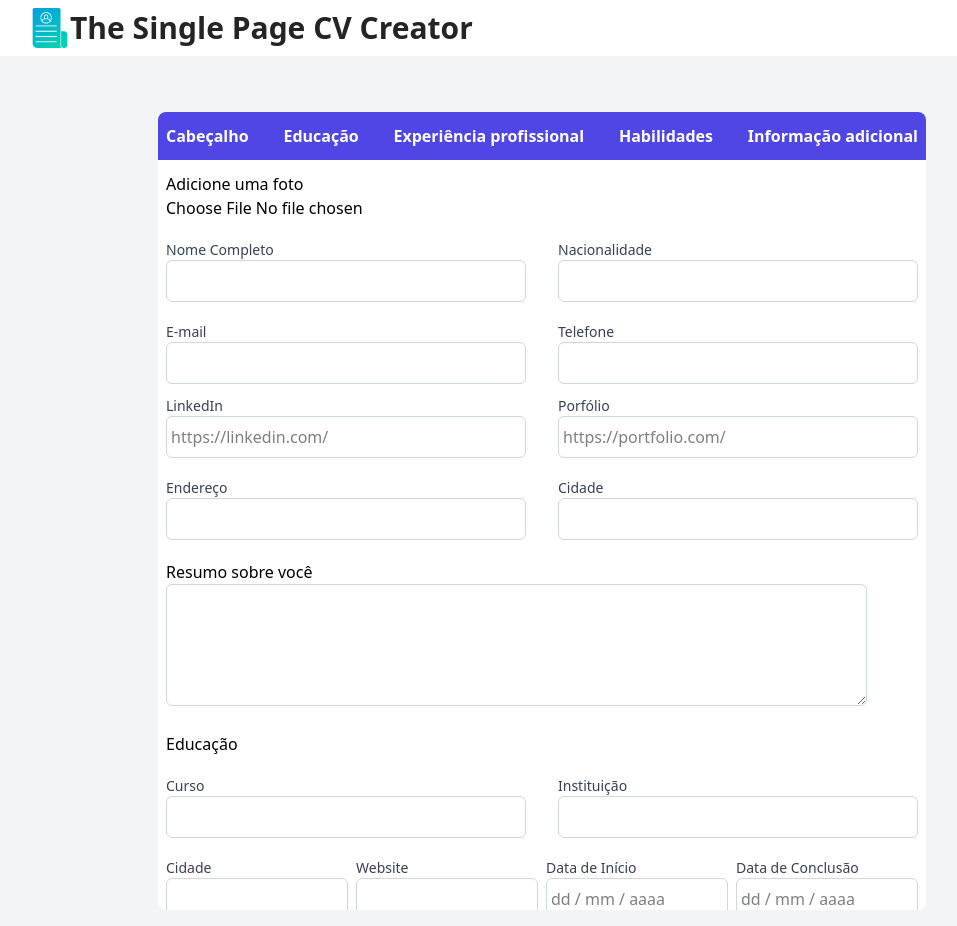
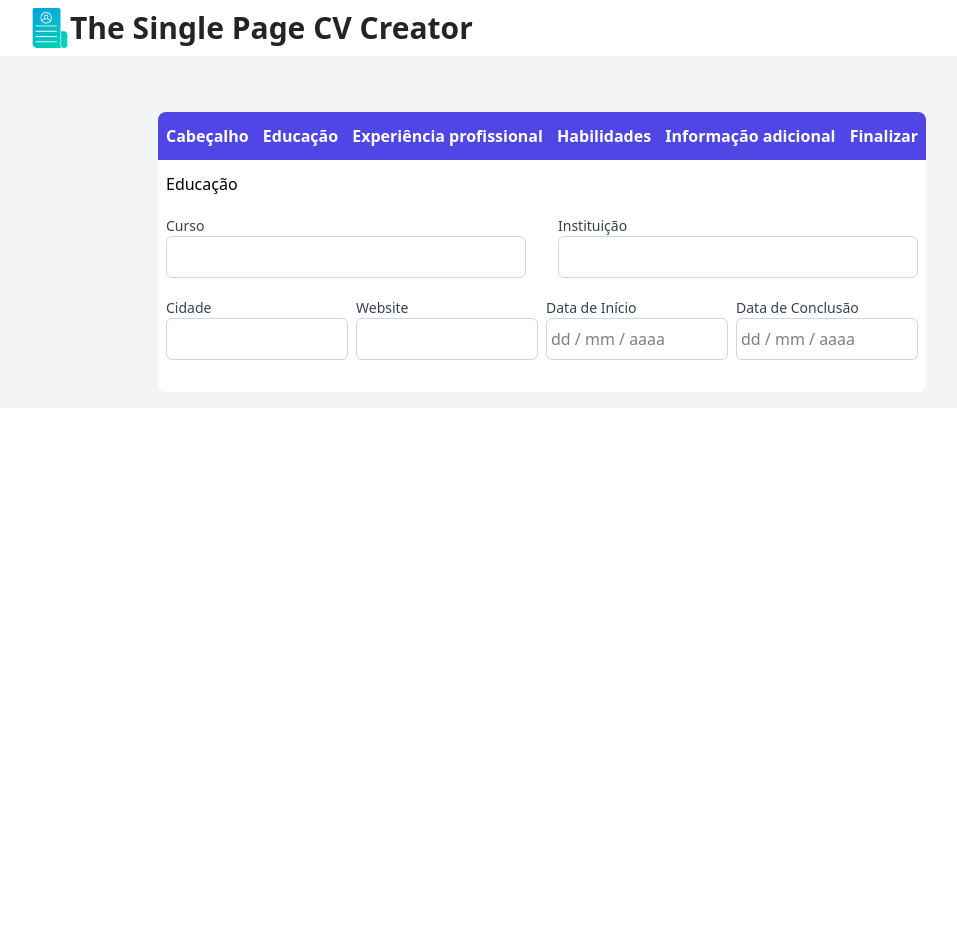
Before and after one commit to raoneinet/cv-creator, a React (Vite) app: page /education/cvEducation in a window 1280 px wide. Shown: the whole page, without its empty margins (98-1055 px from the left). After the commit the page ends 800 px from the top, so only its background shows below. Built offline with nearby package versions, Linux system fonts and the light colour scheme.

Commit message:
changing form layout

```diff
--- /dev/null
+++ b/src/components/cvHeader/infoHeader.jsx
@@ -0,0 +1,56 @@
+import { CvContext } from "../../contexts/context"
+import { useContext } from "react"
+import { CvHeader } from "./cvHeader"
+import { CvContact } from "./cvContact"
+import { CvAddress } from "./cvAddress"
+import { CvAboutYou } from "./cvAboutYou"
+
+
+export const InfoHeader = () => {
+
+    const cvCtx = useContext(CvContext)
+
+    const handleImage = (e) => {
+        e.preventDefault()
+        const file = e.target.files[0];
+        if (file) {
+            const picReader = new FileReader();
+            picReader.onload = (event) => {
+                cvCtx?.setCvPicture(event.target.result); // base64 da imagem
+            };
+            picReader.readAsDataURL(file); // converte a imagem
+        }
+    };
+
+    return (
+        <>
+            <CvHeader
+                onImgChange={handleImage}
+                nameValue={cvCtx.formData.fullName}
+                onNameChange={cvCtx?.handleform}
+                onNationValue={cvCtx?.formData.nationality}
+                onNationChange={cvCtx?.handleform}
+            />
+            <CvContact
+                emailValue={cvCtx?.formData.email}
+                onEmailChange={cvCtx?.handleform}
+                phoneValue={cvCtx?.formData.phone}
+                onPhoneChange={cvCtx?.handleform}
+                linkedInValue={cvCtx?.formData.linkedIn}
+                onLinkedinChange={cvCtx?.handleform}
+                portfolioValue={cvCtx?.formData.portfolio}
+                onPortfoliochange={cvCtx?.handleform}
+            />
+            <CvAddress
+                addressValue={cvCtx?.formData.address}
+                onAddressChange={cvCtx?.handleform}
+                cityValue={cvCtx?.formData.city}
+                onCityChange={cvCtx?.handleform}
+            />
+            <CvAboutYou
+                aboutValue={cvCtx?.formData.aboutYou}
+                onAboutChange={cvCtx?.handleform}
+            />
+        </>
+    )
+}
--- a/src/components/cvIndex.jsx
+++ b/src/components/cvIndex.jsx
@@ -1,103 +1,32 @@
 import "../index.css"
 import { useContext } from "react"
-import { CvHeader } from "./cvHeader/cvHeader"
-import { CvContact } from "./cvHeader/cvContact"
-import { CvAddress } from "./cvHeader/cvAddress"
-import { CvAboutYou } from "./aboutYou/cvAboutYou"
+import { CvContext } from "../contexts/context"
 import { SaveButton } from "./ui/saveButton"
-import { CvContext } from "../contexts/context"
-import {generatePdf} from "../utils/handlepdf"
-import { Education } from "./education/education"
-import {JobExperience} from "./jobExperience/jobExperience"
-import {CvMenu} from "./ui/cvMenu"
+import { GeneratePDF } from "../components/ui/generatepdf"
+import { CvMenu } from "./ui/cvMenu"
+import { Routes, Route } from "react-router-dom"
+import { InfoHeader } from "./cvHeader/infoHeader"
+import { CvEducation } from "../components/education/cvEducation"
+import { CvJob } from "../components/jobExperience/cvJob"
 
-export const Personal = () => {
-
+export const CvForm = () => {
     const cvCtx = useContext(CvContext)
-
-    const handleImage = (e) => {
-        e.preventDefault()
-        const file = e.target.files[0];
-        if (file) {
-            const picReader = new FileReader();
-            picReader.onload = (event) => {
-                cvCtx?.setCvPicture(event.target.result); // base64 da imagem
-            };
-            picReader.readAsDataURL(file); // converte a imagem
-        }
-    };
 
     return (
         <div className="py-4 md:max-w-3xl mx-auto ">
-            <CvMenu/>
+            <CvMenu />
             <div className="py-3 px-2 bg-white rounded-b-lg max-h-[750px] overflow-y-scroll side-scroll">
                 {/*.side-scroll is a personal className to style the scrollbar*/}
                 <form>
                     {/*PERSONAL INFO*/}
-                    <CvHeader
-                        onImgChange={handleImage}
-                        nameValue={cvCtx.formData.fullName}
-                        onNameChange={cvCtx?.handleform}
-                        onNationValue={cvCtx?.formData.nationality}
-                        onNationChange={cvCtx?.handleform}
-                    />
+                    <Routes>
+                        <Route path="/" element={<InfoHeader />} />
+                        <Route path="/cvHeader/infoHeader" element={<InfoHeader />} />
+                        <Route path="/education/cvEducation" element={<CvEducation />} />
+                        <Route path="/jobExperience/cvJob" element={<CvJob />} />
+                        <Route path="/ui/generatepdf" element={<GeneratePDF />} />
+                    </Routes>
 
-                    {/*CONTACTS*/}
-                    <CvContact
-                        emailValue={cvCtx?.formData.email}
-                        onEmailChange={cvCtx?.handleform}
-                        phoneValue={cvCtx?.formData.phone}
-                        onPhoneChange={cvCtx?.handleform}
-                        linkedInValue={cvCtx?.formData.linkedIn}
-                        onLinkedinChange={cvCtx?.handleform}
-                        portfolioValue={cvCtx?.formData.portfolio}
-                        onPortfoliochange={cvCtx?.handleform}
-                    />
-
-                    {/*ADDRESS*/}
-                    <CvAddress
-                        addressValue={cvCtx?.formData.address}
-                        onAddressChange={cvCtx?.handleform}
-                        cityValue={cvCtx?.formData.city}
-                        onCityChange={cvCtx?.handleform}
-                    />
-
-                    {/*ABOUT YOU*/}
-                    <CvAboutYou
-                        aboutValue={cvCtx?.formData.aboutYou}
-                        onAboutChange={cvCtx?.handleform}
-                    />
-                    <Education
-                        eduCourse={cvCtx?.formData.eduCourse}
-                        setEduCourse={cvCtx?.handleform}
-                        eduInstution={cvCtx?.formData.eduInstution}
-                        setEduInstution={cvCtx?.handleform}
-                        eduCity={cvCtx?.formData.eduCity}
-                        setEduCity={cvCtx?.handleform}
-                        eduWebSite={cvCtx?.formData.eduWebSite}
-                        setEduWebSite={cvCtx?.handleform}
-                        eduStartDate={cvCtx?.formData.eduStartDate}
-                        setEduStartDate={cvCtx?.handleform}
-                        eduFinishDate={cvCtx?.formData.eduFinishDate}
-                        setEduFinishDate={cvCtx?.handleform}
-                    />
-                    <JobExperience
-                        jobCompany={cvCtx?.formData.jobCompany}
-                        setJobCompany={cvCtx?.handleform}
-                        jobRole={cvCtx?.formData.jobRole}
-                        setJobRole={cvCtx?.handleform}
-                        jobDesc={cvCtx?.formData.jobDesc}
-                        setJobDesc={cvCtx?.handleform}
-                        jobCity={cvCtx?.formData.jobCity}
-                        setJobCity={cvCtx?.handleform}
-                        jobStartDate={cvCtx?.formData.jobStartDate}
-                        setJobStartDate={cvCtx?.handleform}
-                        jobFinishDate={cvCtx?.formData.jobFinishDate}
-                        setJobFinishDate={cvCtx?.handleform}
-                    />
-                    <SaveButton
-                        handleGenBtn={(e)=>generatePdf(e, cvCtx)}
-                    />
                 </form>
             </div>
         </div>
--- /dev/null
+++ b/src/components/education/cvEducation.jsx
@@ -0,0 +1,26 @@
+import { useContext } from "react"
+import { CvContext } from "../../contexts/context"
+import { Education } from "./education"
+
+export const CvEducation = () => {
+    const cvCtx = useContext(CvContext)
+
+    return (
+        <>
+            <Education
+                eduCourse={cvCtx?.formData.eduCourse}
+                setEduCourse={cvCtx?.handleform}
+                eduInstution={cvCtx?.formData.eduInstution}
+                setEduInstution={cvCtx?.handleform}
+                eduCity={cvCtx?.formData.eduCity}
+                setEduCity={cvCtx?.handleform}
+                eduWebSite={cvCtx?.formData.eduWebSite}
+                setEduWebSite={cvCtx?.handleform}
+                eduStartDate={cvCtx?.formData.eduStartDate}
+                setEduStartDate={cvCtx?.handleform}
+                eduFinishDate={cvCtx?.formData.eduFinishDate}
+                setEduFinishDate={cvCtx?.handleform}
+            />
+        </>
+    )
+}
--- /dev/null
+++ b/src/components/jobExperience/cvJob.jsx
@@ -0,0 +1,26 @@
+import { useContext } from "react"
+import { CvContext } from "../../contexts/context"
+import { JobExperience } from "./jobExperience"
+
+export const CvJob = () => {
+    const cvCtx = useContext(CvContext)
+
+    return (
+        <>
+            <JobExperience
+                jobCompany={cvCtx?.formData.jobCompany}
+                setJobCompany={cvCtx?.handleform}
+                jobRole={cvCtx?.formData.jobRole}
+                setJobRole={cvCtx?.handleform}
+                jobDesc={cvCtx?.formData.jobDesc}
+                setJobDesc={cvCtx?.handleform}
+                jobCity={cvCtx?.formData.jobCity}
+                setJobCity={cvCtx?.handleform}
+                jobStartDate={cvCtx?.formData.jobStartDate}
+                setJobStartDate={cvCtx?.handleform}
+                jobFinishDate={cvCtx?.formData.jobFinishDate}
+                setJobFinishDate={cvCtx?.handleform}
+            />
+        </>
+    )
+}
--- a/src/components/ui/cvMenu.jsx
+++ b/src/components/ui/cvMenu.jsx
@@ -1,15 +1,18 @@
+import { Routes, Route, Link } from "react-router-dom"
 
-
-export const CvMenu = ()=>{
+export const CvMenu = () => {
     return (
         <div className="bg-[#4F46E5] rounded-t-lg">
-            <ul className="list-none flex justify-between py-3 px-2 font-bold text-white">
-                <li className="hover:text-gray-400 cursor-pointer"><a>Cabeçalho</a></li>
-                <li className="hover:text-gray-400 cursor-pointer"><a>Educação</a></li>
-                <li className="hover:text-gray-400 cursor-pointer"><a>Experiência profissional</a></li>
-                <li className="hover:text-gray-400 cursor-pointer"><a>Habilidades</a></li>
-                <li className="hover:text-gray-400 cursor-pointer"><a>Informação adicional</a></li>
-            </ul>
+            <nav>
+                <ul className="list-none flex justify-between py-3 px-2 font-bold text-white">
+                    <li className="hover:text-gray-400 cursor-pointer"><Link to="/cvHeader/infoHeader">Cabeçalho</Link></li>
+                    <li className="hover:text-gray-400 cursor-pointer"><Link to="/education/cvEducation">Educação</Link></li>
+                    <li className="hover:text-gray-400 cursor-pointer"><Link to="/jobExperience/cvJob">Experiência profissional</Link></li>
+                    <li className="hover:text-gray-400 cursor-pointer"><a>Habilidades</a></li>
+                    <li className="hover:text-gray-400 cursor-pointer"><a>Informação adicional</a></li>
+                    <li className="hover:text-gray-400 cursor-pointer"><Link to="/ui/generatepdf">Finalizar</Link></li>
+                </ul>
+            </nav>
         </div>
     )
 }
--- a/src/components/ui/cvcreator.jsx
+++ b/src/components/ui/cvcreator.jsx
@@ -1,10 +1,10 @@
-import { Personal } from "../cvIndex"
+import { CvForm } from "../cvIndex"
 
 export const CvCreactor = ()=>{
     return (
         <div className="bg-gray-100 pt-10 w-screen">
             <div className="md:w-5xl mx-auto">
-                <Personal/>
+                <CvForm/>
             </div>
         </div>
     )
--- /dev/null
+++ b/src/components/ui/generatepdf.jsx
@@ -0,0 +1,16 @@
+import { useContext } from "react"
+import { CvContext } from "../../contexts/context"
+import { SaveButton } from "./saveButton"
+import { generatePdf } from "../../utils/handlepdf"
+
+export const GeneratePDF = () => {
+    const cvCtx = useContext(CvContext)
+
+    return (
+        <>
+            <SaveButton
+                handleGenBtn={(e) => generatePdf(e, cvCtx)}
+            />
+        </>
+    )
+}
```
Also changed, not shown: src/components/cvHeader/cvAboutYou.jsx (renamed from src/components/aboutYou/cvAboutYou.jsx).
